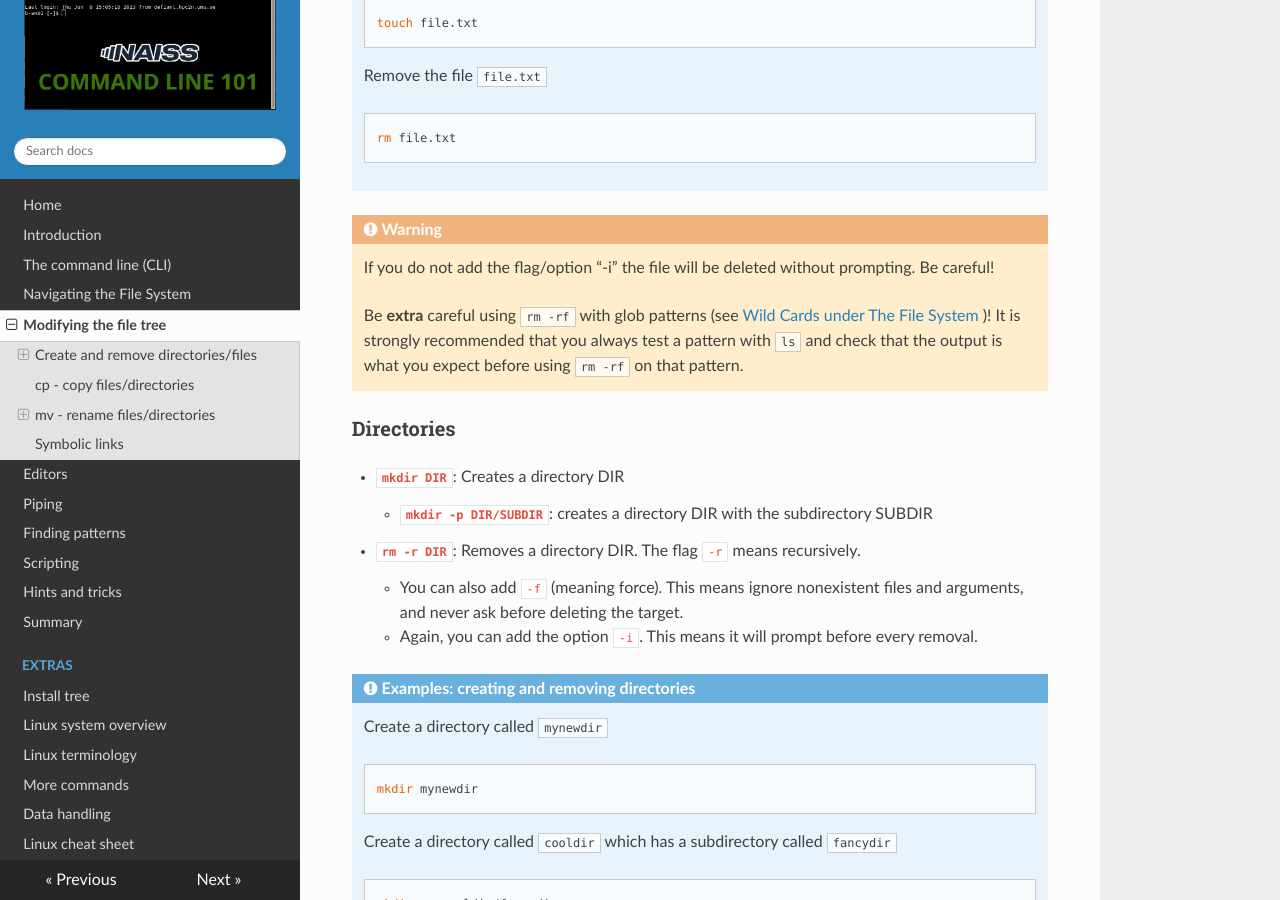
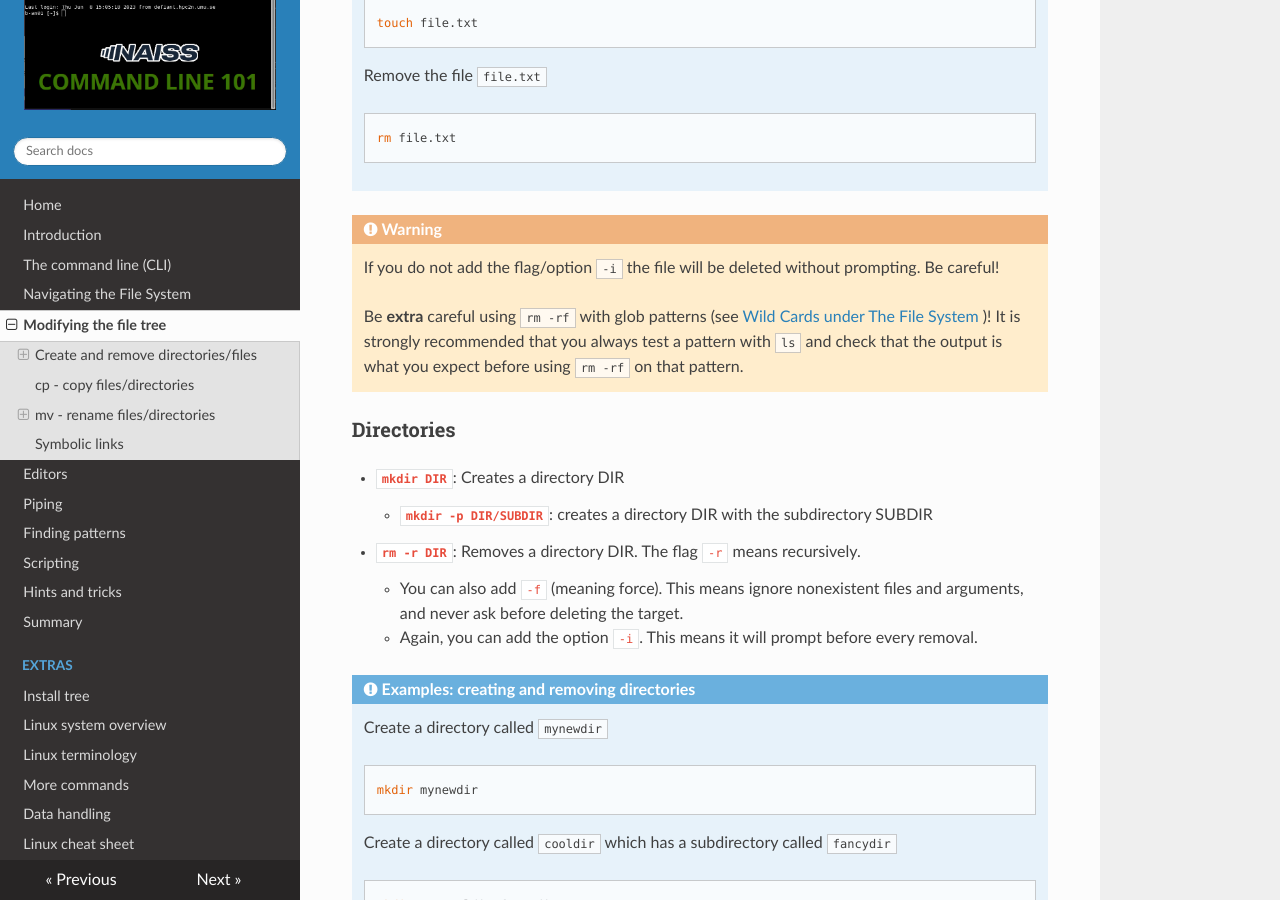
Before and after one commit to hpc2n/linux-command-line-101, an MkDocs documentation site: the page built from docs/modify.md, in a window 1280 px wide and 900 px high, scrolled down 1047 px. Built offline with MkDocs 1.6.1, drawn with Linux system fonts in a browser that asks for light colours; nearby versions of some CDN libraries; part of the change alters nothing that is shown; some of the changed text lies outside the part shown.

````diff
--- a/docs/modify.md
+++ b/docs/modify.md
@@ -43,7 +43,7 @@ You can remove files with ``rm``. You can use the flag/option ``-i`` to prompt b
 
 !!! warning
 
-    If you do not add the flag/option "-i" the file will be deleted without prompting. Be careful!
+    If you do not add the flag/option `-i` the file will be deleted without prompting. Be careful!
 
     Be **extra** careful using `rm -rf` with glob patterns (see [Wild Cards under The File System](../filesystem/#wild__cards) )! It is strongly recommended that you always test a pattern with `ls` and check that the output is what you expect before using `rm -rf` on that pattern.
 
@@ -197,7 +197,7 @@ This command is used to copy files or directories.
            cp -r testdir1/testdir3 testdir2/
            ```
 
-        b) Copy will standing inside ``testdir1``
+        b) Copy from inside ``testdir1``
            ```bash
            cp -r testdir3 ../testdir2
            ```
````
